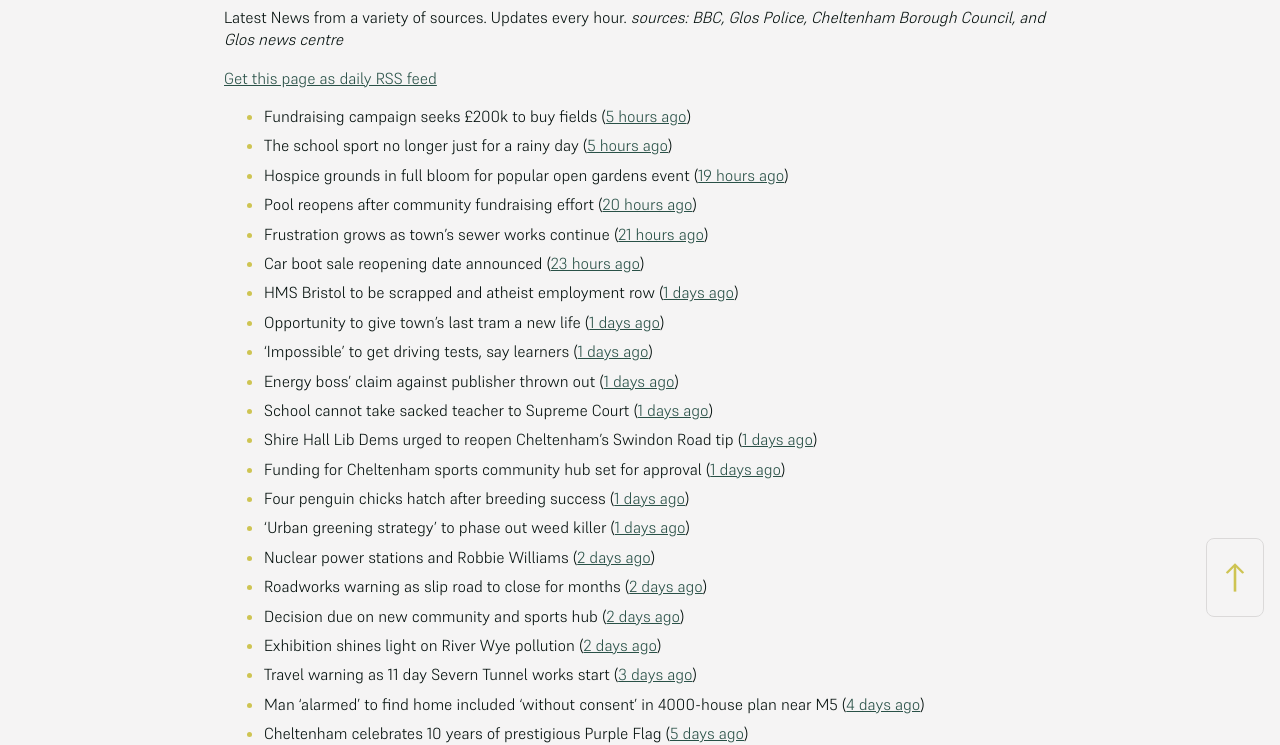
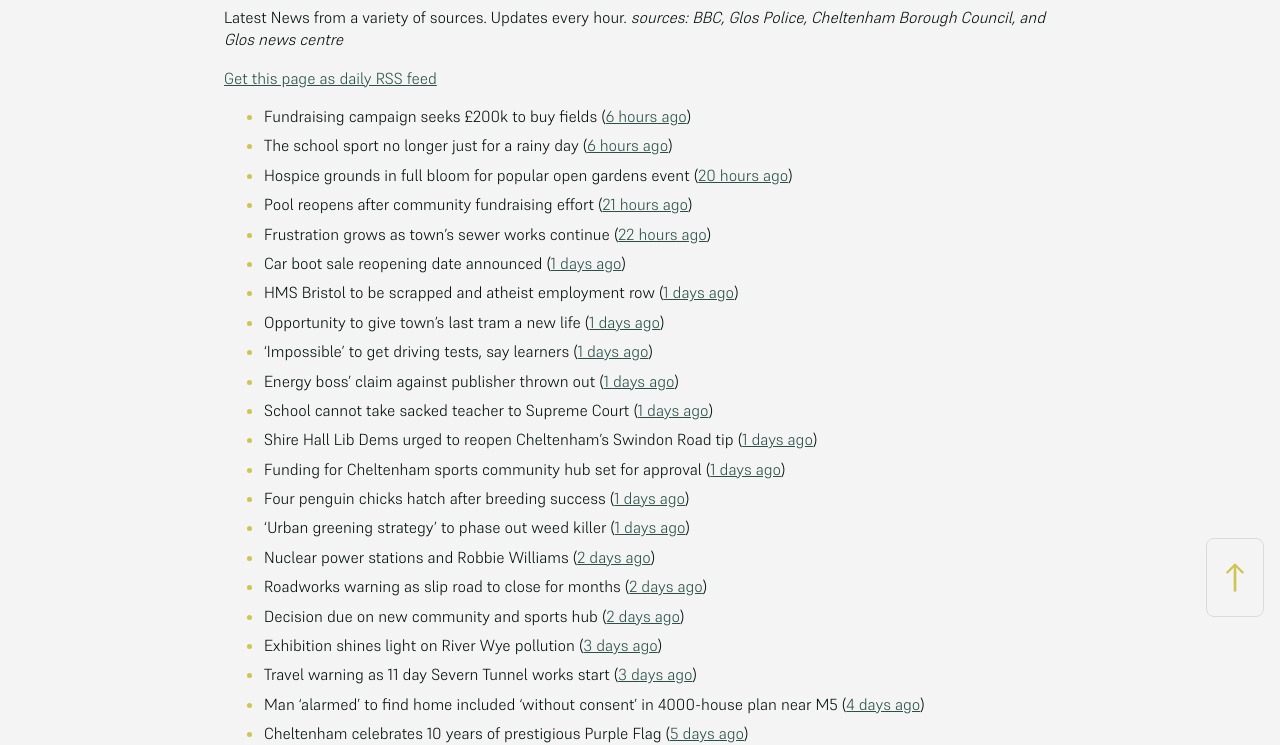
Before and after one commit to mat-0/cheltenham-open-data, a Jekyll site: the page built from _pages/news.md, in a window 1280 px wide. Shown: the part 267-1012 px from the top of the page. Built offline with Jekyll 4.4.1, drawn with Linux system fonts in a browser that asks for light colours; some of the changed text lies outside the part shown.

Commit message:
Updated 2025-06-11 11:57:59

```diff
--- a/_pages/news.md
+++ b/_pages/news.md
@@ -12,12 +12,12 @@ _sources: BBC, Glos Police, Cheltenham Borough Council, and Glos news centre_
 [Get this page as daily RSS feed](/daily.rss)
 
 <!-- news_marker starts -->
-- Fundraising campaign seeks £200k to buy fields ([5 hours ago](https://www.bbc.com/news/articles/c365lx9x187o))
-- The school sport no longer just for a rainy day ([5 hours ago](https://www.bbc.com/news/articles/clygej1emezo))
-- Hospice grounds in full bloom for popular open gardens event ([19 hours ago](https://gloucesternewscentre.co.uk/hospice-grounds-in-full-bloom-for-popular-open-gardens-event/))
-- Pool reopens after community fundraising effort ([20 hours ago](https://www.bbc.com/news/articles/cg5vl5zvp69o))
-- Frustration grows as town's sewer works continue ([21 hours ago](https://www.bbc.com/news/articles/c5yq58qpgd7o))
-- Car boot sale reopening date announced ([23 hours ago](https://www.bbc.com/news/articles/c3v54dgvq6go))
+- Fundraising campaign seeks £200k to buy fields ([6 hours ago](https://www.bbc.com/news/articles/c365lx9x187o))
+- The school sport no longer just for a rainy day ([6 hours ago](https://www.bbc.com/news/articles/clygej1emezo))
+- Hospice grounds in full bloom for popular open gardens event ([20 hours ago](https://gloucesternewscentre.co.uk/hospice-grounds-in-full-bloom-for-popular-open-gardens-event/))
+- Pool reopens after community fundraising effort ([21 hours ago](https://www.bbc.com/news/articles/cg5vl5zvp69o))
+- Frustration grows as town's sewer works continue ([22 hours ago](https://www.bbc.com/news/articles/c5yq58qpgd7o))
+- Car boot sale reopening date announced ([1 days ago](https://www.bbc.com/news/articles/c3v54dgvq6go))
 - HMS Bristol to be scrapped and atheist employment row ([1 days ago](https://www.bbc.com/news/articles/c93lv9zr5ppo))
 - Opportunity to give town's last tram a new life ([1 days ago](https://www.bbc.com/news/articles/c80km7j1131o))
 - 'Impossible' to get driving tests, say learners ([1 days ago](https://www.bbc.com/news/articles/c8jgndjnlmvo))
@@ -30,7 +30,7 @@ _sources: BBC, Glos Police, Cheltenham Borough Council, and Glos news centre_
 - Nuclear power stations and Robbie Williams ([2 days ago](https://www.bbc.com/news/articles/cy4ekkyej0ko))
 - Roadworks warning as slip road to close for months ([2 days ago](https://www.bbc.com/news/articles/c308j6d7ngno))
 - Decision due on new community and sports hub ([2 days ago](https://www.bbc.com/news/articles/cy4k5kv0v2go))
-- Exhibition shines light on River Wye pollution ([2 days ago](https://www.bbc.com/news/articles/c62814zl1q5o))
+- Exhibition shines light on River Wye pollution ([3 days ago](https://www.bbc.com/news/articles/c62814zl1q5o))
 - Travel warning as 11 day Severn Tunnel works start ([3 days ago](https://www.bbc.com/news/articles/c5yk6z54e2zo))
 - Man ‘alarmed’ to find home included ‘without consent’ in 4000-house plan near M5 ([4 days ago](https://gloucesternewscentre.co.uk/man-alarmed-to-find-home-included-without-consent-in-4000-house-plan-near-m5/))
 - Cheltenham celebrates 10 years of prestigious Purple Flag ([5 days ago](https://www.cheltenham.gov.uk/news/article/3019/cheltenham_celebrates_10_years_of_prestigious_purple_flag))
```
Also changed, not shown: other parts of _pages/news.md (+1 -1 lines), _data/flood.json (+5 -48 lines), _pages/fix-my-street.md (+1 -1 lines), index.md (+5 -5 lines).
